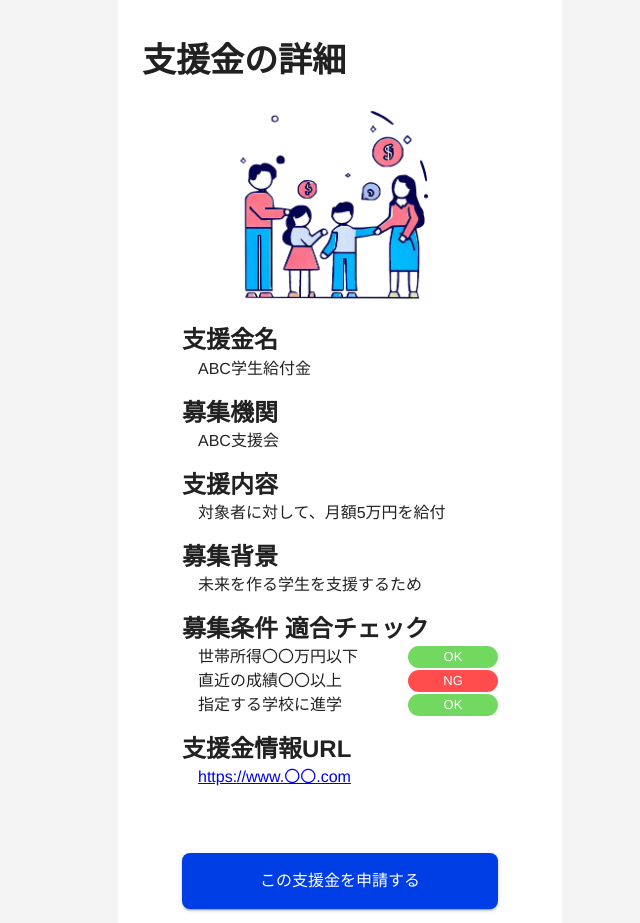
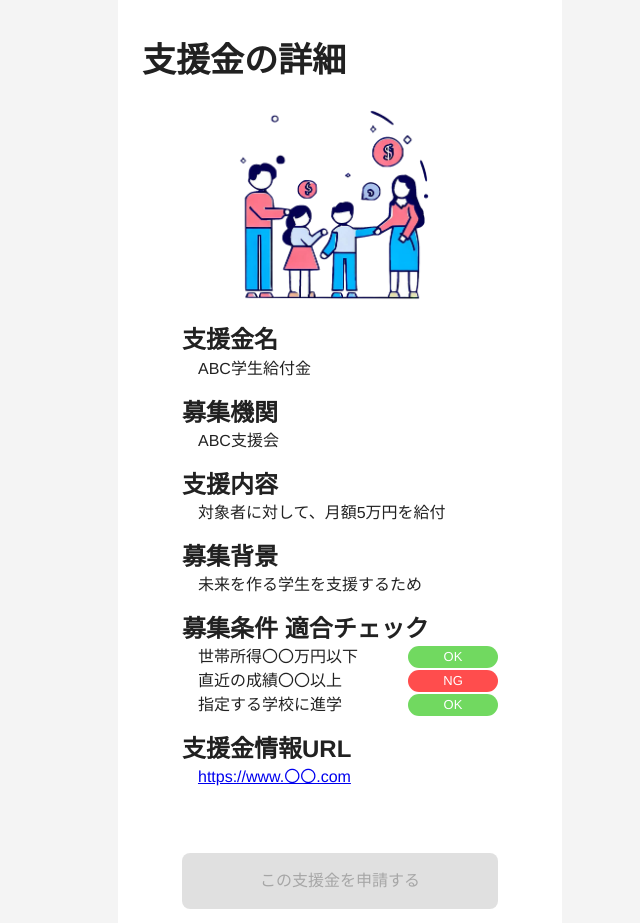
Before and after one commit to STECH-for-My-Shienkin-Navi/My-Shienkin-Navi, a React (Vite) app: page /SupportDetail in a window 1280 px wide. Shown: the top 923 px of the page, without its empty margins (300-940 px from the left). Built offline with nearby package versions, Linux system fonts and the light colour scheme.

Commit message:
fix: NGがある場合ボタンを無効化

```diff
--- a/src/components/pages/SupportDetailPage.tsx
+++ b/src/components/pages/SupportDetailPage.tsx
@@ -82,7 +82,7 @@ export const SupportDetailPage: FC = () => {
         </Box>
         <Box sx={{ mx: 2, mt: 8 }}>
           <Col spacing={2}>
-            {navList.map((item) => {
+            {navList.map((item, index) => {
               return (
                 <CommonButton
                   key={item.label}
@@ -91,6 +91,7 @@ export const SupportDetailPage: FC = () => {
                   onClick={() => {
                     item.path && navigator(item.path)
                   }}
+                  isDisabled={index === 0 ? !infoList.map(item => item.status?.every(status => status === true)).includes(true) : false}
                 >
                   {item.label}
                 </CommonButton>
```
